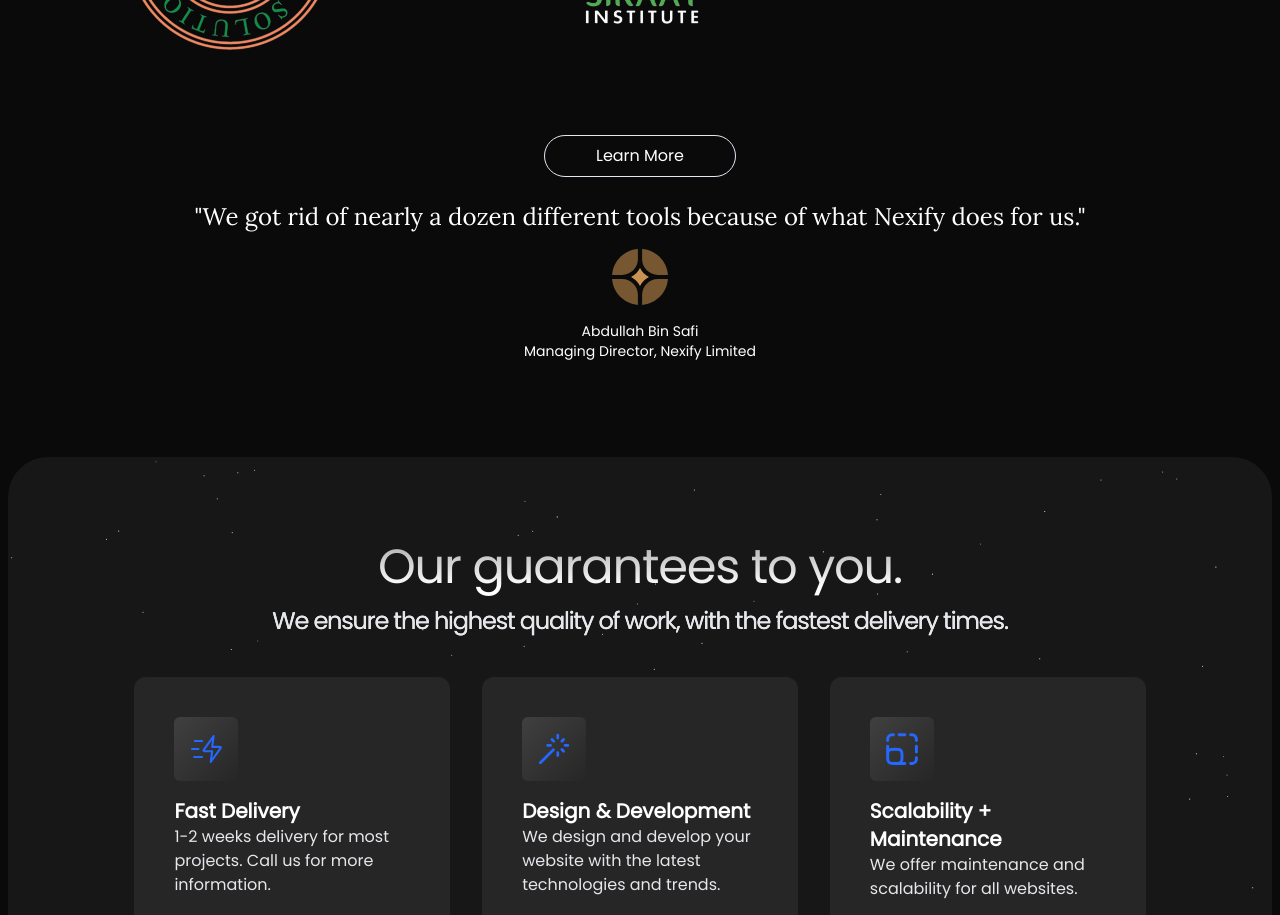
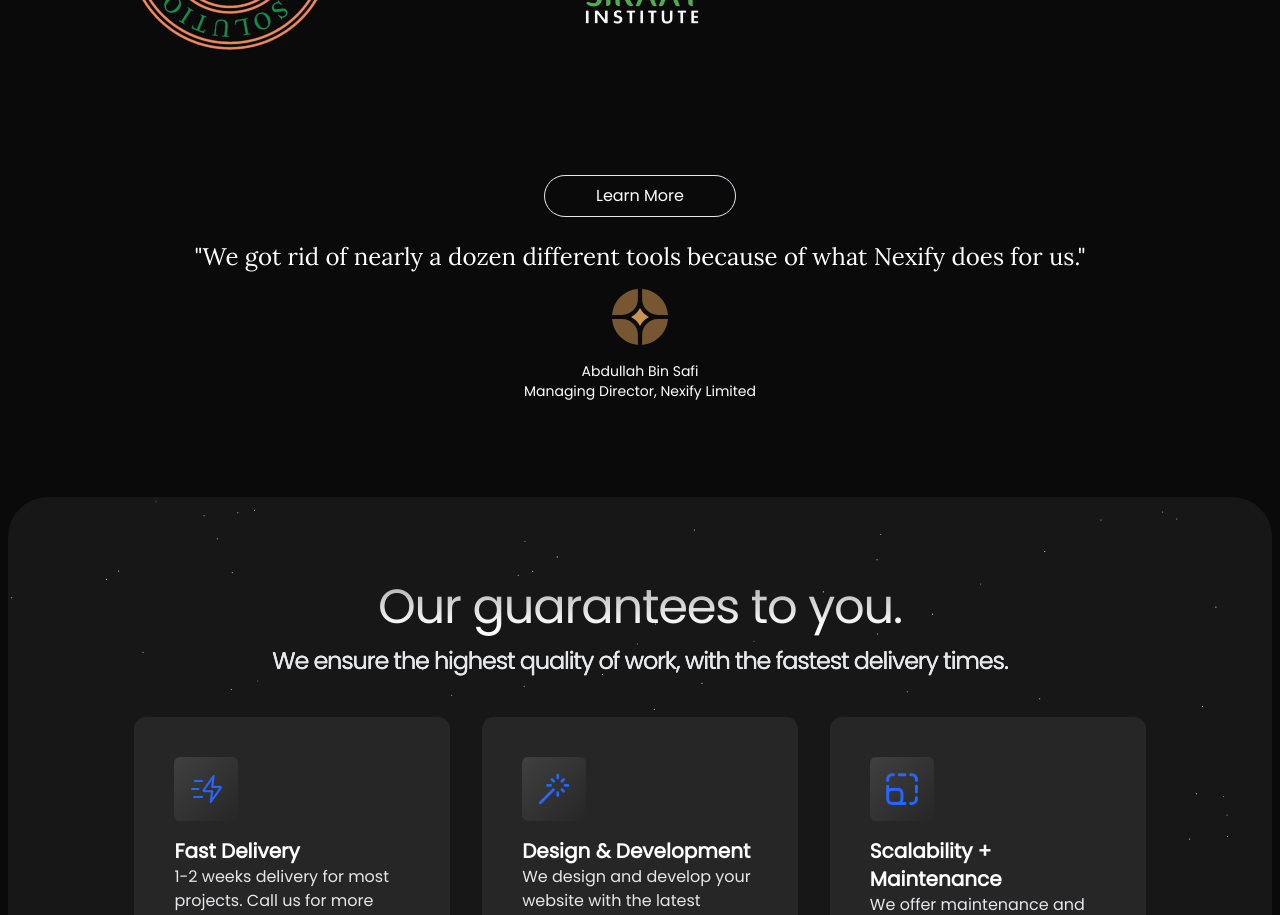
Before and after one commit to abdullahsafi9/Nexify, a Next.js app: page / in a window 1280 px wide. Shown: the part 6920-7835 px from the top of the page. Built offline with nearby package versions, Linux system fonts and the light colour scheme.

Commit message:
Update brands.tsx

```diff
--- a/app/brands.tsx
+++ b/app/brands.tsx
@@ -61,7 +61,7 @@
 
  <Link
           href={"/book"}
-          className="cursor-pointer mt-[-20px] flex items-center justify-center border rounded-full w-48 p-2  mx-auto my-6 text-white "
+          className="cursor-pointer md:mt-[20px] flex items-center justify-center border rounded-full w-48 p-2  mx-auto my-6 text-white "
         >
           Learn More
         </Link>
```
